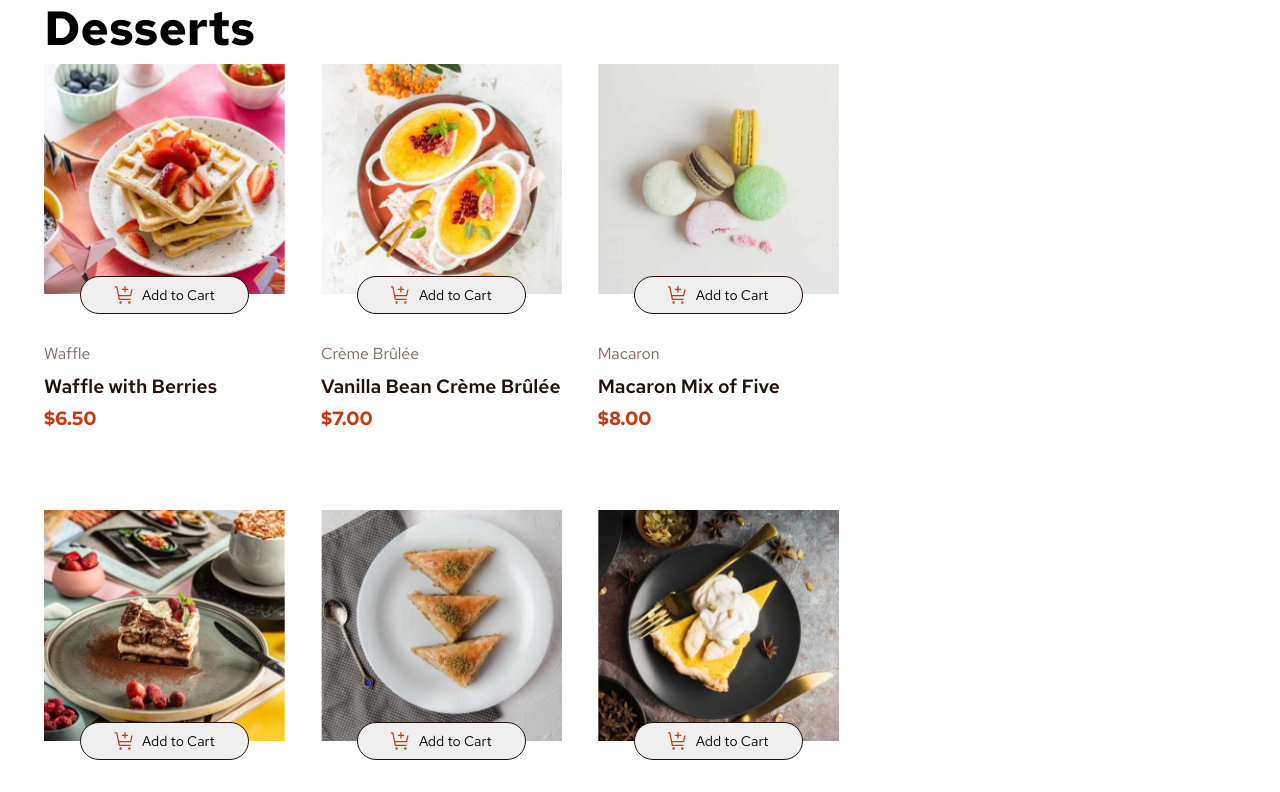
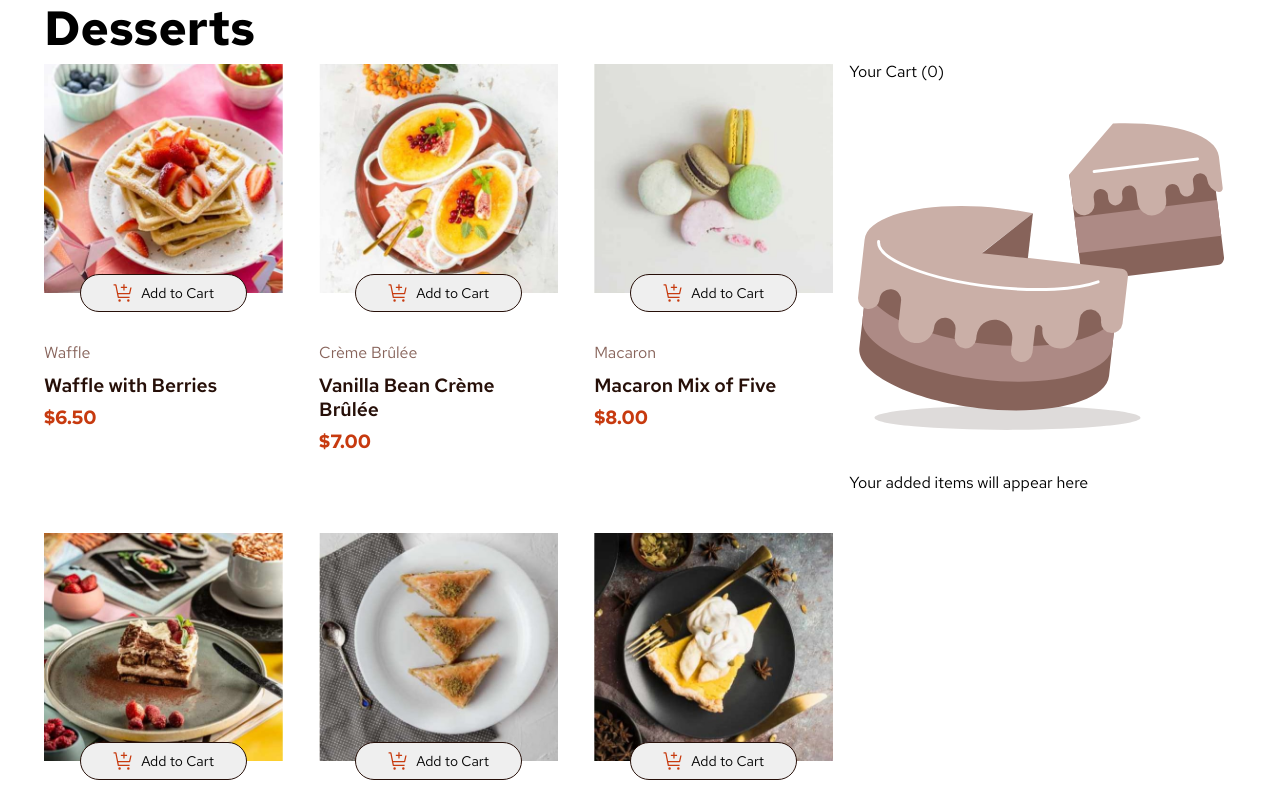
Before and after one commit to SebastianLaka/product-list-with-cart, a Vue app: page / in a window 1280 px wide. Shown: the top 792 px of the page. Built offline with nearby package versions, Linux system fonts and the light colour scheme.

Commit message:
Created component with if cart amount is 0

```diff
--- a/src/components/Layout.vue
+++ b/src/components/Layout.vue
@@ -1,9 +1,11 @@
 <script setup>
 import ProductList from './product-list/ProductList.vue'
+import ProductCartMain from './product-cart/ProductCartMain.vue';
 </script>
 <template>
   <main class="main-layout wrapper">
     <ProductList />
+    <ProductCartMain/>
   </main>
 </template>
 <style lang="scss" scoped>
@@ -17,6 +19,7 @@ import ProductList from './product-list/ProductList.vue'
   .main-layout{
     display: grid;
     grid-template-columns: repeat(3, 1fr);
+    gap: 0 1em;
   }
 }
 </style>
--- a/src/components/product-cart/CartItem.vue
+++ b/src/components/product-cart/CartItem.vue
@@ -1,6 +1,7 @@
 <script setup>
 </script>
 <template>
+    <p>test</p>
 </template>
 <style lang="scss" scoped>
 </style>
--- a/src/components/product-cart/EmptyCart.vue
+++ b/src/components/product-cart/EmptyCart.vue
@@ -1,5 +1,7 @@
-<script setup></script>
+<script setup>
+</script>
 <template>
-    <slot name="empty-cart"/>
+
+    <slot name="empty-cart-content" />
 </template>
 <style lang="scss" scoped></style>
--- a/src/components/product-cart/ProductCartMain.vue
+++ b/src/components/product-cart/ProductCartMain.vue
@@ -1,9 +1,32 @@
 <script setup>
-import EmptyCart from './EmptyCart.vue';
-import CartItem from './CartItem.vue';
+import { ref, computed } from 'vue'
+import EmptyCart from './EmptyCart.vue'
+import CartItem from './CartItem.vue'
+import { useCartStore } from '@/stores/cart'
+const cart = useCartStore()
+const currentCartItem = computed(() => cart.currentCartItem)
+import IlluistrationEmptyCart from '../icons/illustration-empty-cart.svg'
+const emptyIllustrationData = ref({
+  src: IlluistrationEmptyCart,
+  alt: 'Image with part of cake',
+})
 </script>
 <template>
-
+  <section class="cart-container">
+    <EmptyCart v-if="cart.currentCartItem === 0">
+      <template #empty-cart-content>
+        <p>Your Cart ({{ currentCartItem }})</p>
+        <img :src="emptyIllustrationData.src" :alt="emptyIllustrationData.alt" />
+        <p>Your added items will appear here</p>
+      </template>
+    </EmptyCart>
+    <CartItem v-else />
+  </section>
 </template>
 <style lang="scss" scoped>
+@media (min-width: 992px) {
+  .cart-container {
+    padding-top: 2.75em;
+  }
+}
 </style>
--- /dev/null
+++ b/src/stores/cart.js
@@ -0,0 +1,7 @@
+import { ref } from 'vue'
+import { defineStore } from 'pinia'
+
+export const useCartStore = defineStore('cart', () => {
+  const currentCartItem = ref(0)
+  return { currentCartItem }
+})
```
